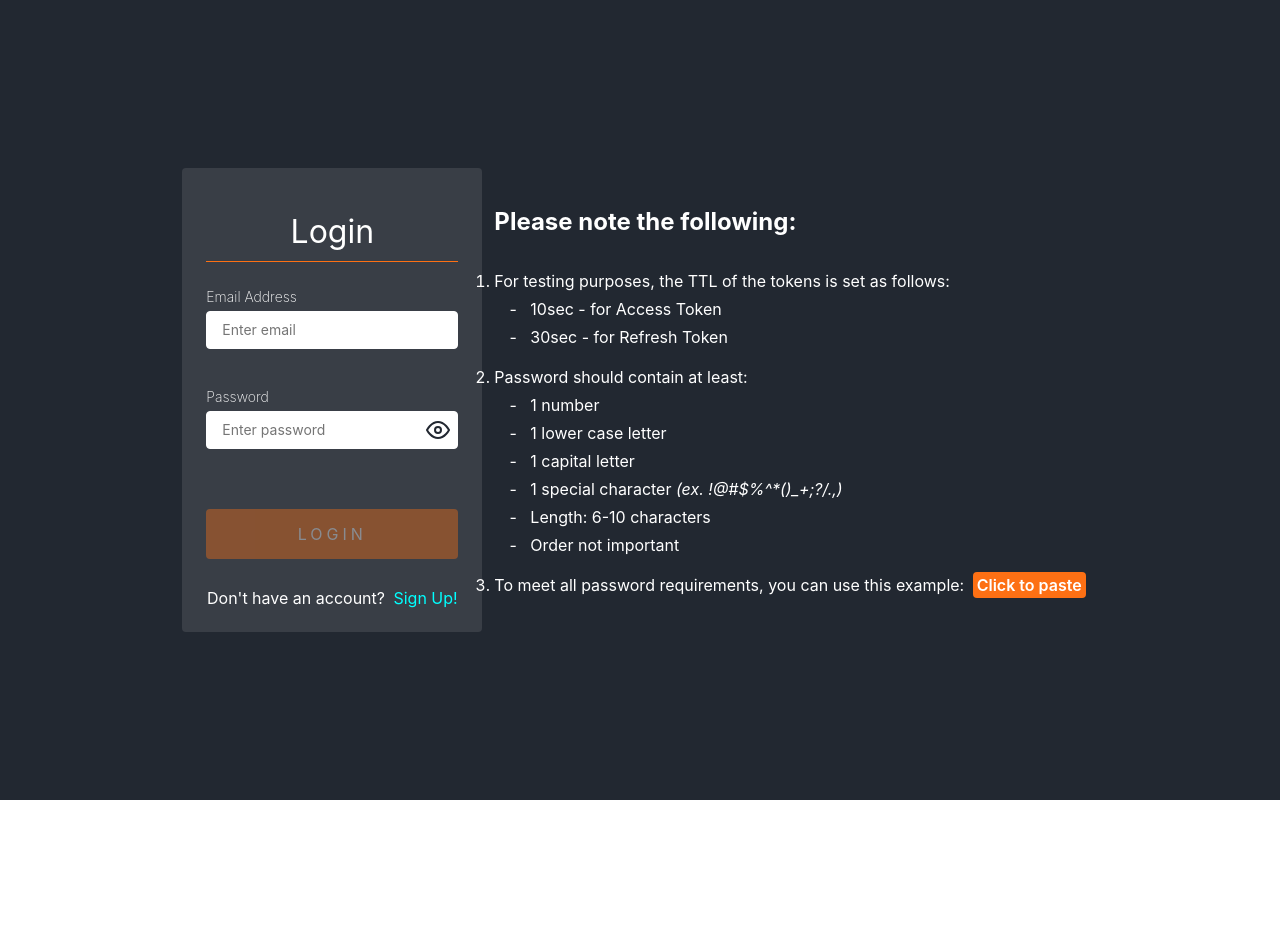
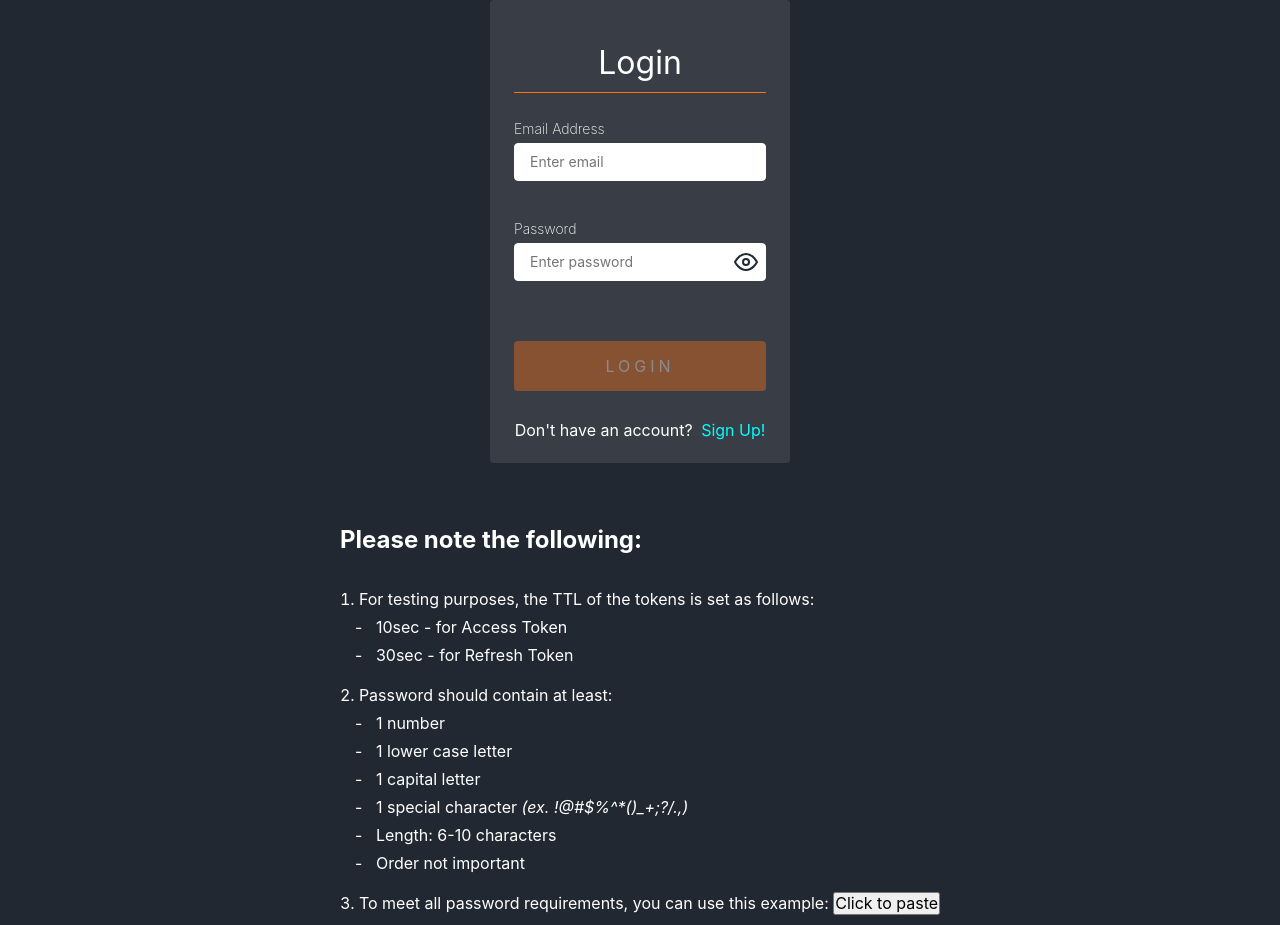
Before and after one commit to jm-spb/JWT-Auth, a React (Create React App) app in the folder client/: page /account/login in a window 1280 px wide. Before the commit the page ends 800 px from the top, so only its background shows below. Built offline with nearby package versions, Linux system fonts and the light colour scheme; no server answers.

Commit message:
CLIENT: multiple fixes in layout

```diff
--- a/client/src/styles/App.scss
+++ b/client/src/styles/App.scss
@@ -1,9 +1,11 @@
 @import './config';
 
 .App {
-  height: 100vh;
+  min-height: 100vh;
+  min-height: 100dvh;
   background-color: $theme-color;
-  display: flex;
+  display: grid;
   justify-content: center;
-  align-items: center;
+  align-content: center;
+  gap: 48px;
 }
--- a/client/src/styles/Form.scss
+++ b/client/src/styles/Form.scss
@@ -157,8 +157,7 @@
     }
   }
 
-  &__btn {
-    cursor: pointer;
+  &__paste {
     margin-left: 4px;
     padding: 4px;
     border: none;
@@ -168,6 +167,7 @@
     font-weight: 600;
     position: relative;
     transition: all 0.2s ease-in-out;
+    cursor: pointer;
 
     &:hover {
       background-color: rgba($color: $secondary-color, $alpha: 0.7);
--- a/client/src/styles/_config.scss
+++ b/client/src/styles/_config.scss
@@ -10,6 +10,7 @@ $link-color: #00ffff;
   border: 1px solid #333;
   padding: 16px;
   border-radius: 4px;
+  cursor: pointer;
 
   &__content {
     display: flex;
--- a/client/src/styles/index.scss
+++ b/client/src/styles/index.scss
@@ -12,6 +12,7 @@ html {
 body {
   font-family: -apple-system, BlinkMacSystemFont, 'Segoe UI', 'Roboto', 'Oxygen', 'Ubuntu',
     'Cantarell', 'Fira Sans', 'Droid Sans', 'Helvetica Neue', sans-serif;
+  height: 100%;
 }
 
 main {
@@ -26,6 +27,11 @@ h1 {
 a {
   text-decoration: none;
   background-color: transparent;
+}
+
+ol,
+ul {
+  list-style-position: inside;
 }
 
 button,
```
